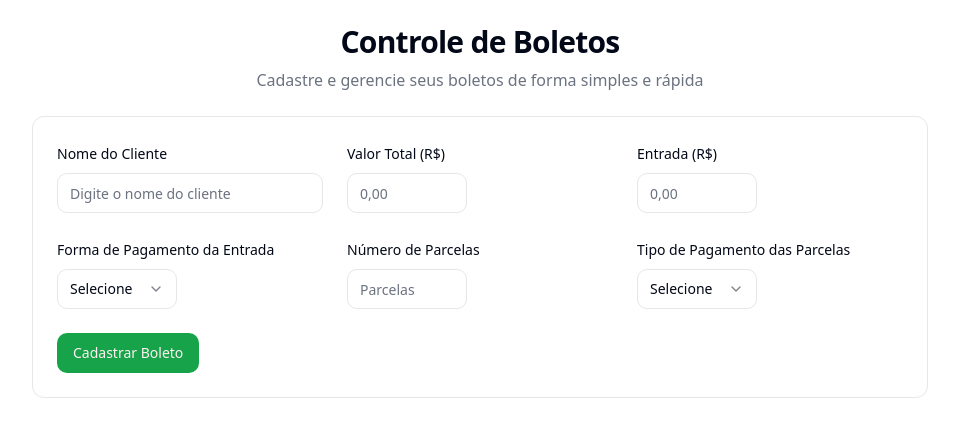
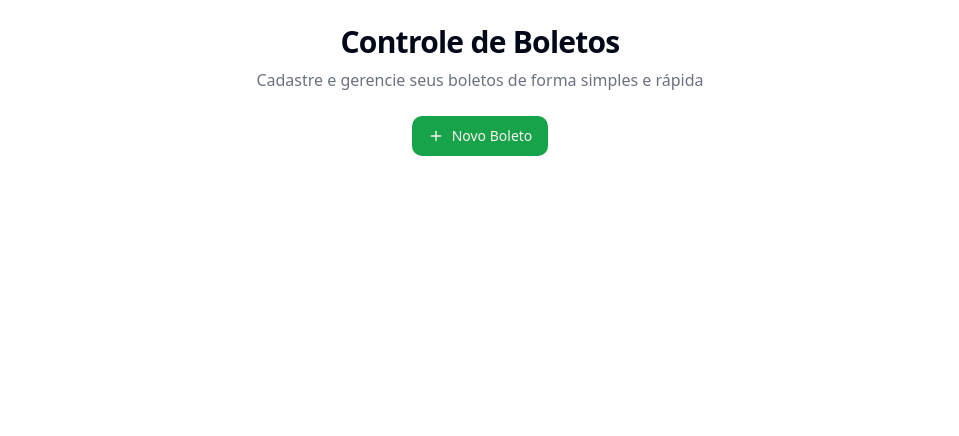
Before and after one commit to degodoi/gerenciadordeboletos, a React (Vite) app: page / in a window 1280 px wide. Shown: the top 436 px of the page, without its empty margins (160-1119 px from the left). Built offline with nearby package versions, Linux system fonts and the light colour scheme.

Commit message:
Add clear form and new boleto button
Implement functionality to clear the boleto form after submission or editing. Add a "New Boleto" button that, when clicked, opens the boleto registration screen for a cleaner and more professional user experience.
[skip gpt_engineer]

```diff
--- a/src/components/BoletoForm.tsx
+++ b/src/components/BoletoForm.tsx
@@ -52,6 +52,14 @@ export function BoletoForm({ onSubmit, initialData }: BoletoFormProps) {
       setTipoPagamentoEntrada(initialData.tipoPagamentoEntrada);
       setParcelas(initialData.parcelas.toString());
       setTipoPagamento(initialData.tipoPagamento);
+    } else {
+      // Limpar campos quando não houver dados iniciais
+      setNome("");
+      setValorTotal("");
+      setEntrada("");
+      setTipoPagamentoEntrada("");
+      setParcelas("");
+      setTipoPagamento("");
     }
   }, [initialData]);
 
@@ -121,6 +129,7 @@ export function BoletoForm({ onSubmit, initialData }: BoletoFormProps) {
       duration: 2000,
     });
 
+    // Limpar campos após o envio
     if (!initialData) {
       setNome("");
       setValorTotal("");
--- a/src/pages/Index.tsx
+++ b/src/pages/Index.tsx
@@ -1,10 +1,13 @@
 import { useState } from "react";
 import { BoletoForm, type Boleto } from "@/components/BoletoForm";
 import { BoletoList } from "@/components/BoletoList";
+import { Button } from "@/components/ui/button";
+import { Plus } from "lucide-react";
 
 const Index = () => {
   const [boletos, setBoletos] = useState<Boleto[]>([]);
   const [editingBoleto, setEditingBoleto] = useState<Boleto | null>(null);
+  const [showForm, setShowForm] = useState(false);
 
   const handleSubmit = (novoBoleto: Boleto) => {
     if (editingBoleto) {
@@ -15,6 +18,7 @@ const Index = () => {
     } else {
       setBoletos((prev) => [novoBoleto, ...prev]);
     }
+    setShowForm(false);
   };
 
   const handleParcelaPaga = (boletoId: string, parcelaIndex: number) => {
@@ -35,10 +39,16 @@ const Index = () => {
 
   const handleEdit = (boleto: Boleto) => {
     setEditingBoleto(boleto);
+    setShowForm(true);
   };
 
   const handleDelete = (boletoId: string) => {
     setBoletos((prev) => prev.filter((boleto) => boleto.id !== boletoId));
+  };
+
+  const handleNewBoleto = () => {
+    setEditingBoleto(null);
+    setShowForm(true);
   };
 
   return (
@@ -53,9 +63,18 @@ const Index = () => {
           </p>
         </div>
 
-        <div className="rounded-lg border bg-card p-4 md:p-6">
-          <BoletoForm onSubmit={handleSubmit} initialData={editingBoleto} />
-        </div>
+        {!showForm ? (
+          <div className="flex justify-center">
+            <Button onClick={handleNewBoleto} className="gap-2">
+              <Plus className="h-4 w-4" />
+              Novo Boleto
+            </Button>
+          </div>
+        ) : (
+          <div className="rounded-lg border bg-card p-4 md:p-6 fade-in">
+            <BoletoForm onSubmit={handleSubmit} initialData={editingBoleto} />
+          </div>
+        )}
 
         {boletos.length > 0 && (
           <div className="space-y-4">
```
